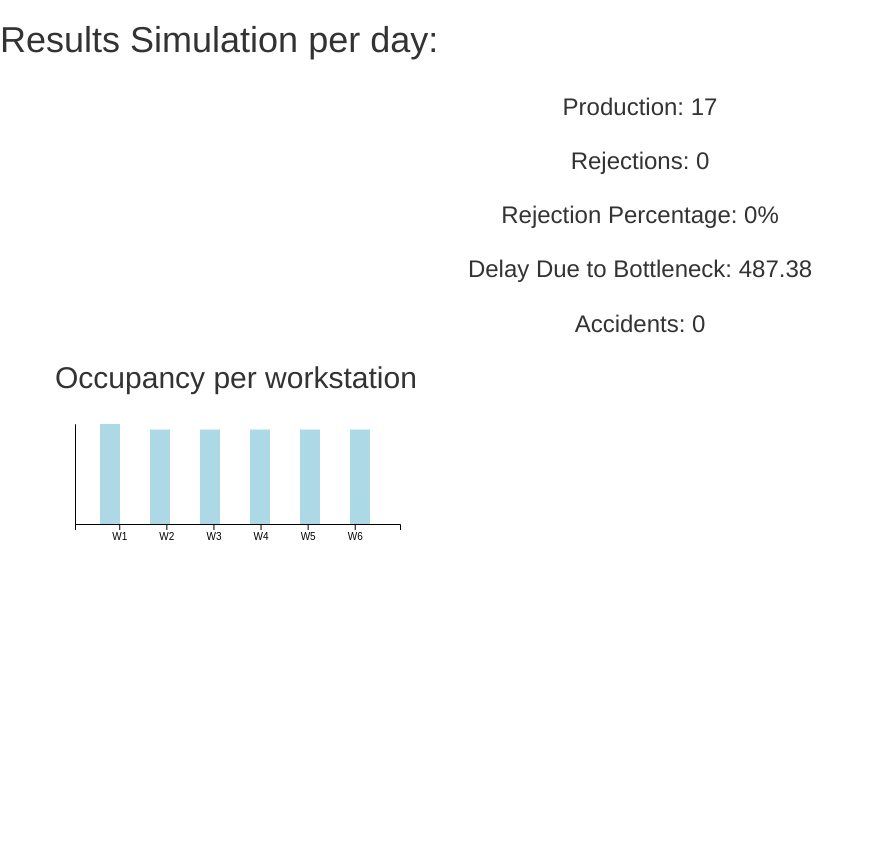
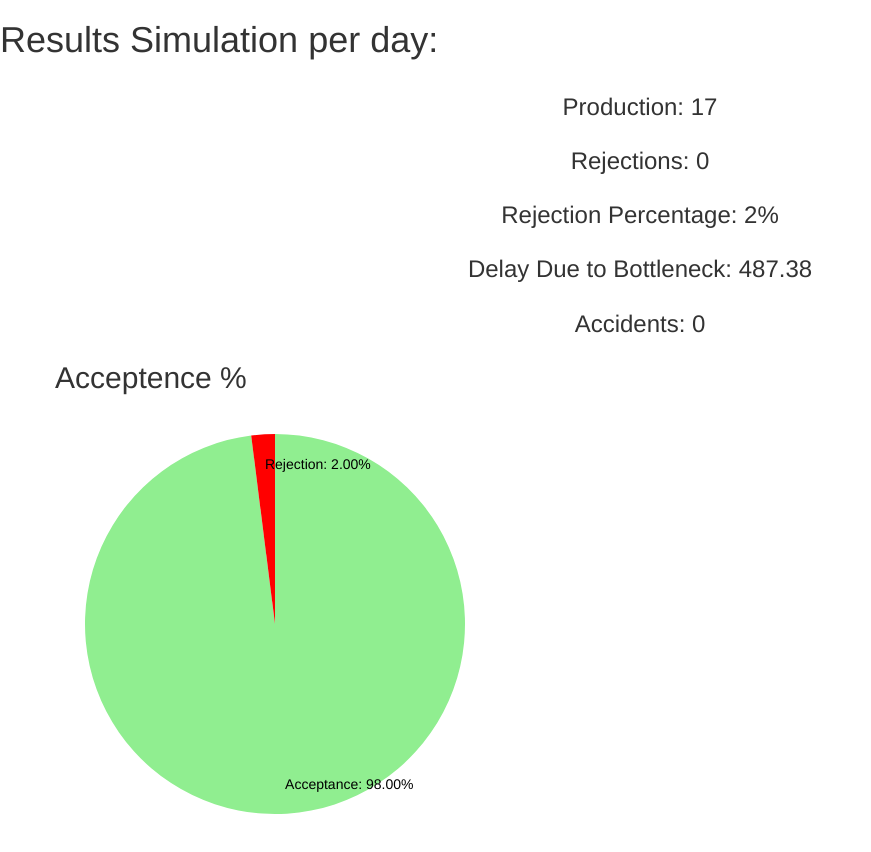
Before and after one commit to raqueochoam/theDashboard, a plain HTML site: page index.html in a window 1280 px wide. Shown: the top 852 px of the page, without its empty margins (0-871 px from the left). Drawn offline with Linux system fonts and the light colour scheme.

Commit message:
correcion de graficos en js

```diff
--- a/index.html
+++ b/index.html
@@ -16,6 +16,10 @@
     <div class="container">
         <div class="row">
             <div id="chart-area"></div>
+        </div>
+        <div class="row">
+            <h2>Acceptence %</h2>
+            <div id="pieGraph-area"></div>
         </div>
         <div class="row">
             <h2>Occupancy per workstation</h2>
--- a/js/main.js
+++ b/js/main.js
@@ -5,13 +5,15 @@ document.addEventListener("DOMContentLoaded", function() {
     var downtimeGraphArea = d3.select("#graph-downtime-area"); // Nueva selección
     var idleGraphArea = d3.select("#graph-idle-time-area"); // Nueva selección
     var waitingGraphArea = d3.select("#graph-waiting-time-area"); // Nueva selección
+    var pieGraphArea = d3.select("#pieGraph-area"); // Nueva selección
+
 
     // Obtener los datos del JSON
     var jsonData = [
         {
             "production": 17,
             "rejections": 0,
-            "rejection_percentage": 0.0,
+            "rejection_percentage": 2.0,
             "fix_time": 39.989999999999995,
             "delay_due_to_bottleneck": 487.38,
             "accidents": 0,
@@ -32,12 +34,63 @@ document.addEventListener("DOMContentLoaded", function() {
         chartArea.node().appendChild(textElement);
     }
 
+    // Calcular el porcentaje de aceptación
+    var acceptancePercentage = 100.0 - jsonData[0].rejection_percentage;
+
+    // Crear el conjunto de datos para el gráfico de pastel
+    var pieData = [
+        { label: "Acceptance", value: acceptancePercentage },
+        { label: "Rejection", value: jsonData[0].rejection_percentage }
+    ];
+
     // Mostrar los datos
     addCenteredText("Production: " + jsonData[0].production);
     addCenteredText("Rejections: " + jsonData[0].rejections);
     addCenteredText("Rejection Percentage: " + jsonData[0].rejection_percentage + "%");
     addCenteredText("Delay Due to Bottleneck: " + jsonData[0].delay_due_to_bottleneck);
     addCenteredText("Accidents: " + jsonData[0].accidents);
+
+    // Definir escalas y ejes comunes para pie
+    var color = d3.scaleOrdinal()
+        .domain(["Acceptance", "Rejection"])
+        .range(["lightgreen", "red"]);
+
+    // Crear el gráfico de pastel
+    var pieWidth = 400;
+    var pieHeight = 400;
+    var radius = Math.min(pieWidth, pieHeight) / 2;
+
+    var svg = pieGraphArea.append("div").append("svg")
+        .attr("width", pieWidth)
+        .attr("height", pieHeight)
+        .append("g")
+        .attr("transform", "translate(" + pieWidth / 2 + "," + pieHeight / 2 + ")");
+
+    var pie = d3.pie()
+        .value(function(d) { return d.value; })
+        .sort(null);
+
+    var path = d3.arc()
+        .outerRadius(radius - 10)
+        .innerRadius(0);
+
+    var label = d3.arc()
+        .outerRadius(radius - 40)
+        .innerRadius(radius - 40);
+
+    var arc = svg.selectAll(".arc")
+        .data(pie(pieData))
+        .enter().append("g")
+        .attr("class", "arc");
+
+    arc.append("path")
+        .attr("d", path)
+        .attr("fill", function(d) { return color(d.data.label); });
+
+    arc.append("text")
+        .attr("transform", function(d) { return "translate(" + label.centroid(d) + ")"; })
+        .attr("dy", "0.35em")
+        .text(function(d) { return d.data.label + ": " + d.data.value.toFixed(2) + "%"; });
 
     // Definir escalas y ejes comunes
     var xScale = d3.scaleBand()
```
